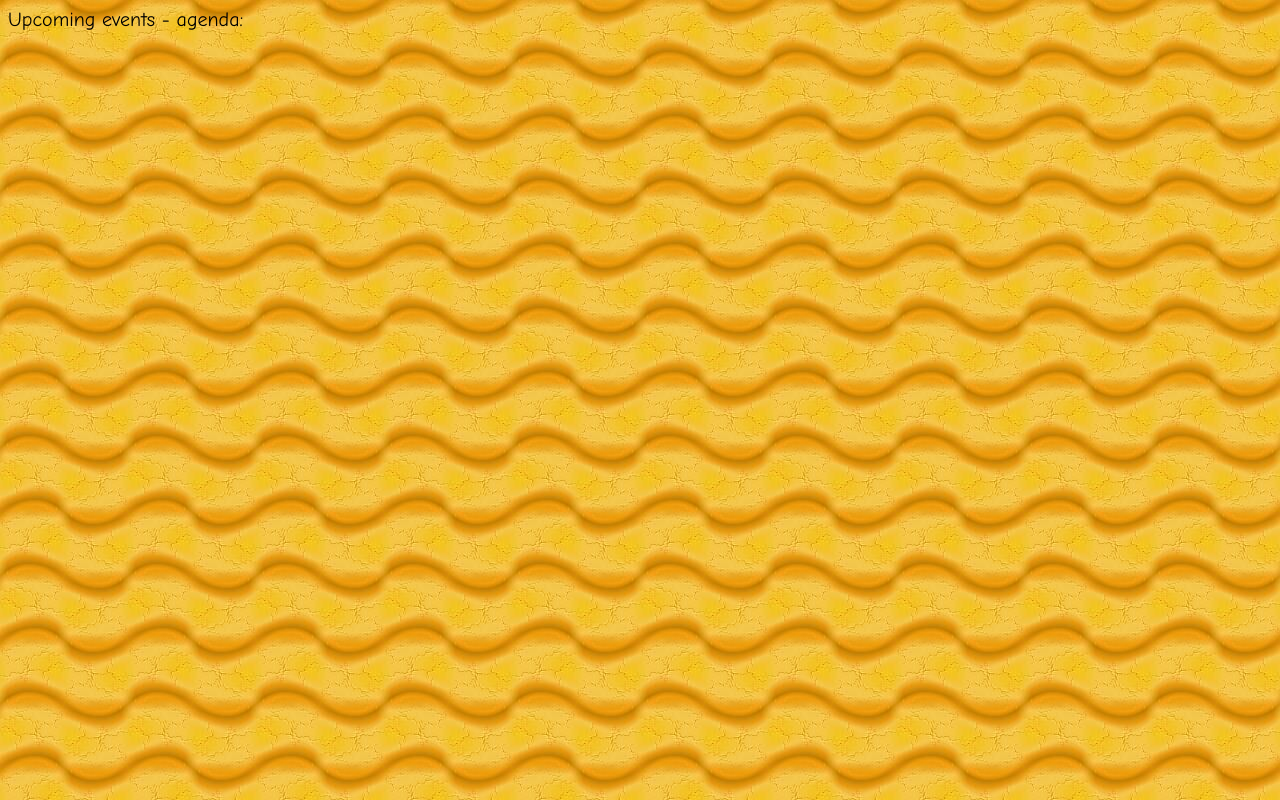
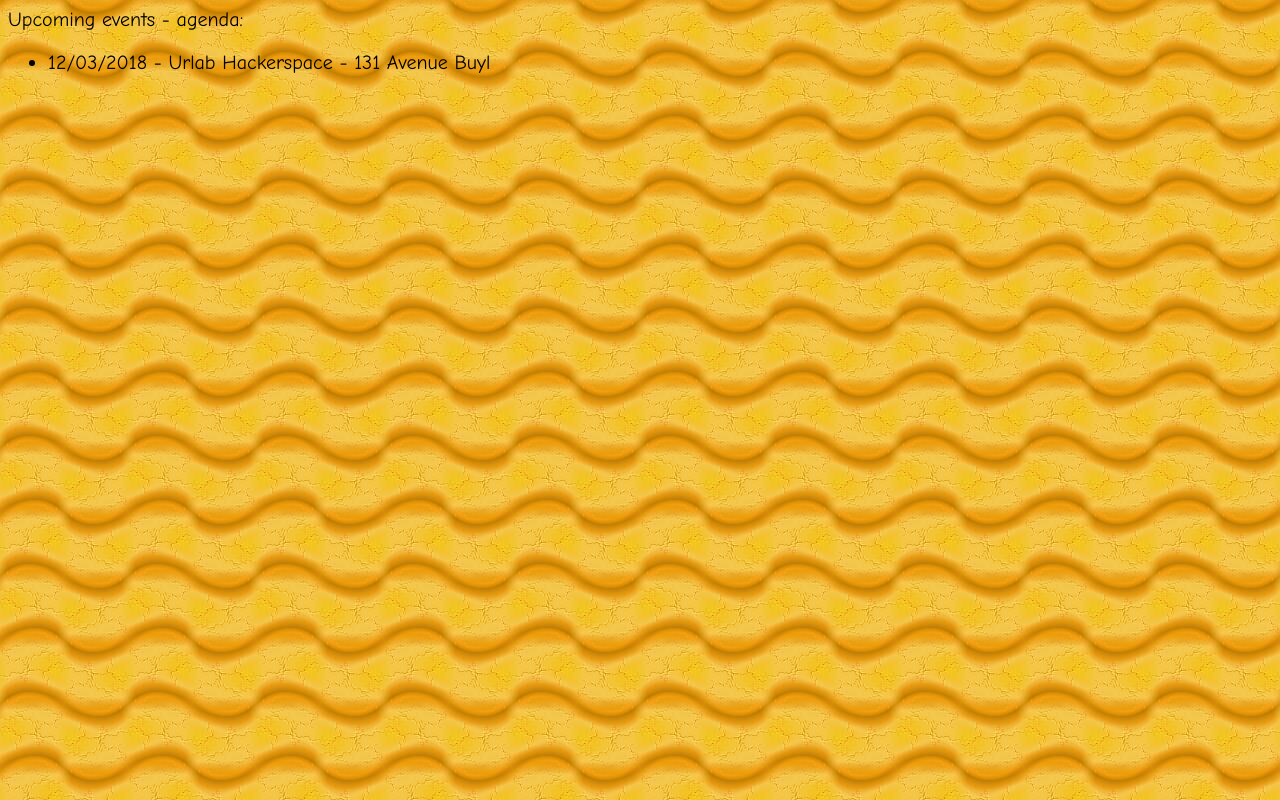
Before and after one commit to MagicSmokeGroup/magicsmokegroup.github.io, a plain HTML site: page side_left.htm in a window 1280 px wide. Drawn offline with Linux system fonts and the light colour scheme.

Commit message:
New date

```diff
--- a/side_left.htm
+++ b/side_left.htm
@@ -4,3 +4,9 @@
 </head>
 
 Upcoming events - agenda:
+
+<ul>
+  <li>
+    12/03/2018 - Urlab Hackerspace - 131 Avenue Buyl
+  </li>
+</ul>
```
